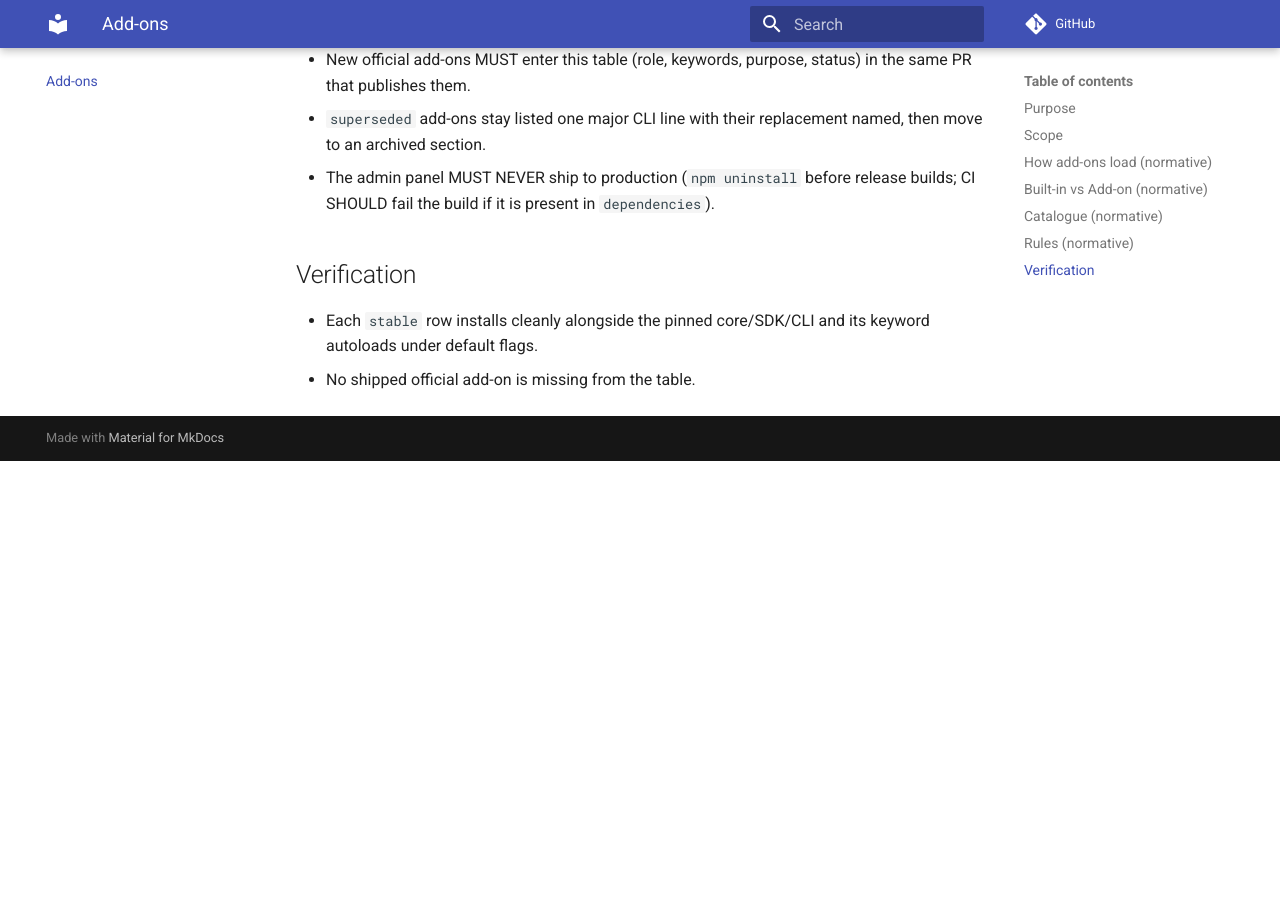
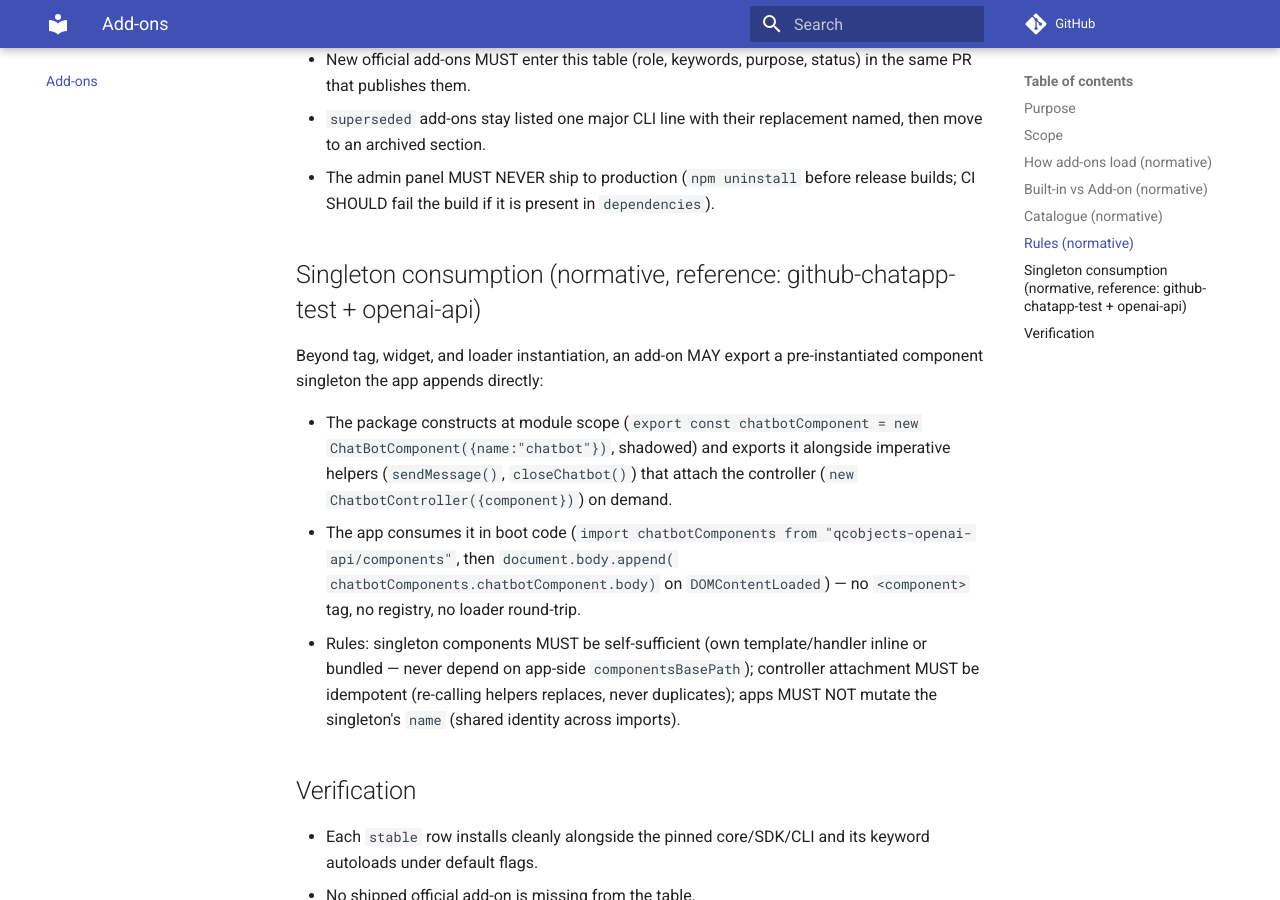
Before and after one commit to QCObjects/product-specs, an MkDocs documentation site: the page built from docs/16-addons.md, in a window 1280 px wide and 900 px high, scrolled down 2976 px. Built offline with MkDocs 1.6.1 and Material for MkDocs 9.7.7, drawn with Linux system fonts in a browser that asks for light colours; comment, search, counter and statistics services are not loaded; before the commit the page ends 3437 px from its top, so only the background shows below that.

Commit message:
feat: add-on singleton consumption pattern (16)

```diff
--- a/docs/16-addons.md
+++ b/docs/16-addons.md
@@ -67,6 +67,24 @@ without installing any add-on package:
 - The admin panel MUST NEVER ship to production (`npm uninstall` before release
   builds; CI SHOULD fail the build if it is present in `dependencies`).
 
+## Singleton consumption (normative, reference: github-chatapp-test + openai-api)
+
+Beyond tag, widget, and loader instantiation, an add-on MAY export a
+pre-instantiated component singleton the app appends directly:
+
+- The package constructs at module scope (`export const chatbotComponent =
+  new ChatBotComponent({name:"chatbot"})`, shadowed) and exports it alongside
+  imperative helpers (`sendMessage()`, `closeChatbot()`) that attach the
+  controller (`new ChatbotController({component})`) on demand.
+- The app consumes it in boot code (`import chatbotComponents from
+  "qcobjects-openai-api/components"`, then `document.body.append(
+  chatbotComponents.chatbotComponent.body)` on `DOMContentLoaded`) — no
+  `<component>` tag, no registry, no loader round-trip.
+- Rules: singleton components MUST be self-sufficient (own template/handler
+  inline or bundled — never depend on app-side `componentsBasePath`); controller
+  attachment MUST be idempotent (re-calling helpers replaces, never duplicates);
+  apps MUST NOT mutate the singleton's `name` (shared identity across imports).
+
 ## Verification
 
 - Each `stable` row installs cleanly alongside the pinned core/SDK/CLI and its
```
